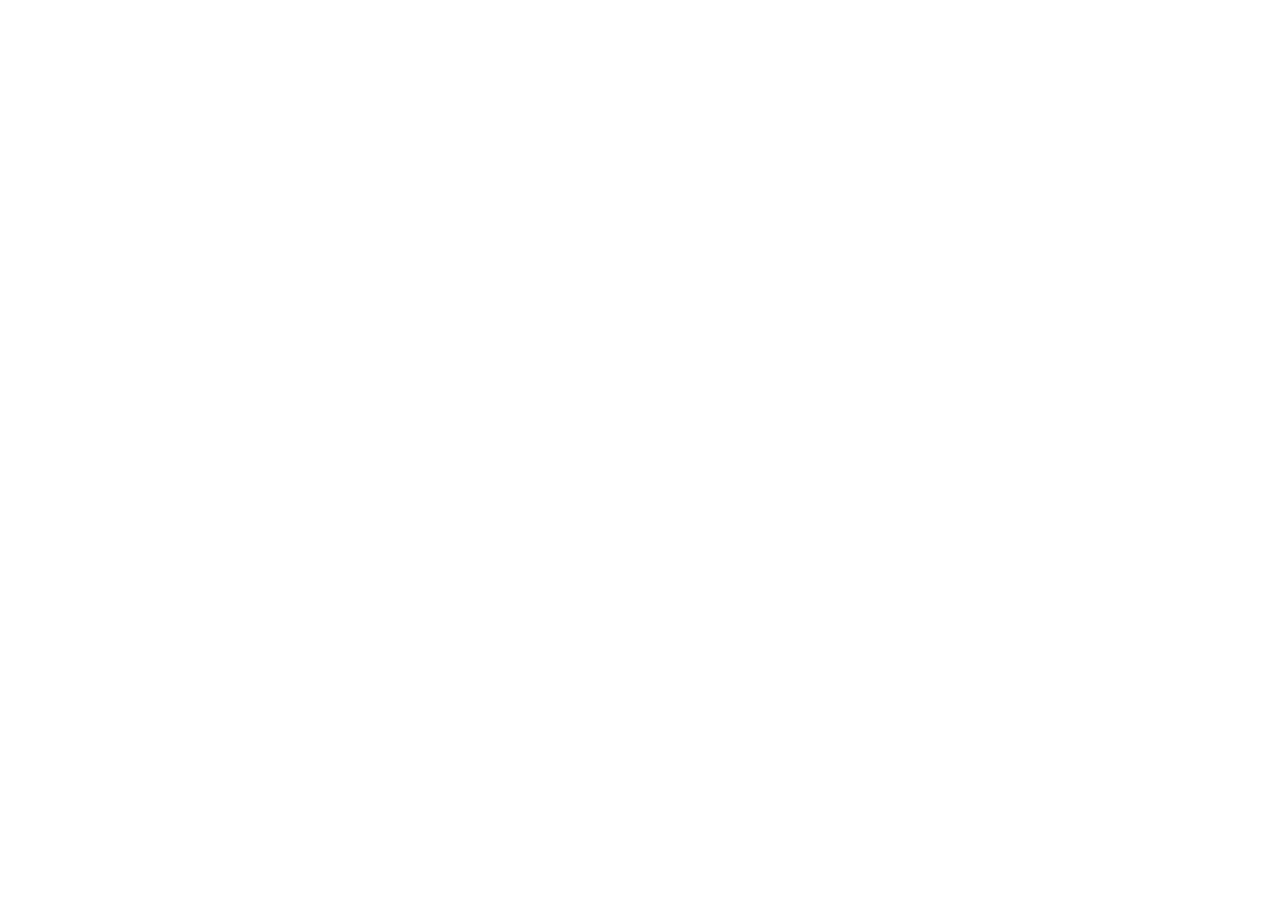
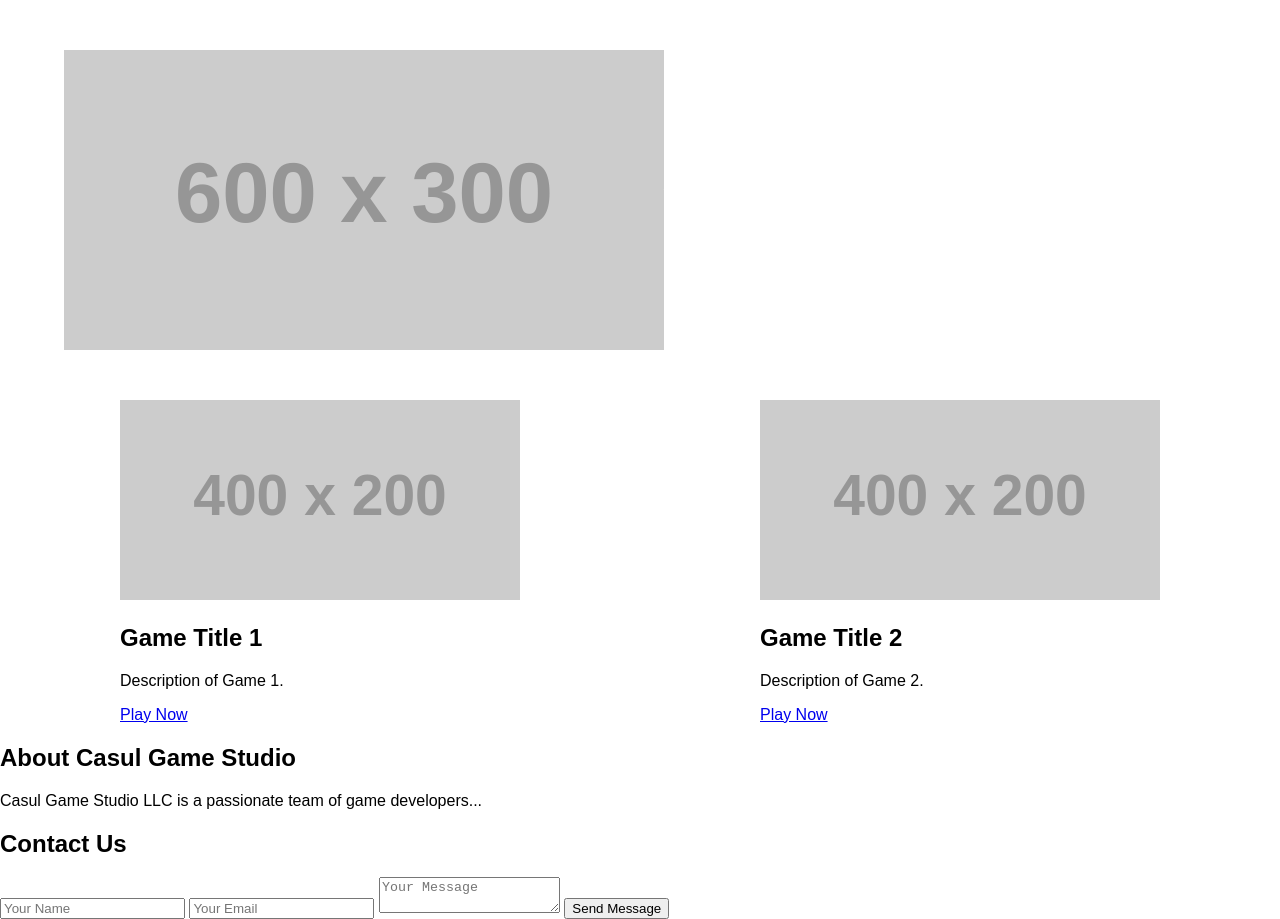
Before and after one commit to CasulScrub/CasulScrub.github.io, a plain HTML site: page index.html in a window 1280 px wide. Before the commit the page ends 800 px from the top, so only its background shows below. Drawn offline with Linux system fonts and the light colour scheme; placeholder pictures from the web are drawn by us.

Commit message:
more css test

```diff
--- a/index.html
+++ b/index.html
@@ -7,22 +7,44 @@
 <body>
     <!-- Hero Banner Section -->
     <header class="hero">
-        <!-- Your hero banner content, e.g., studio logo and tagline -->
+        <img src="https://via.placeholder.com/600x300" alt="Studio Logo">
+        <h1>Welcome to Casul Game Studio LLC</h1>
     </header>
 
     <!-- Game Showcases Section -->
     <section class="games">
-        <!-- Game cards or thumbnails with images, descriptions, and links -->
+        <div class="game-card">
+            <img src="https://via.placeholder.com/400x200" alt="Game 1">
+            <h2>Game Title 1</h2>
+            <p>Description of Game 1.</p>
+            <a href="#">Play Now</a>
+        </div>
+
+        <div class="game-card">
+            <img src="https://via.placeholder.com/400x200" alt="Game 2">
+            <h2>Game Title 2</h2>
+            <p>Description of Game 2.</p>
+            <a href="#">Play Now</a>
+        </div>
+
+        <!-- Add more game cards here -->
     </section>
 
     <!-- About Us Section -->
     <section class="about">
-        <!-- Information about your studio, team, and mission -->
+        <h2>About Casul Game Studio</h2>
+        <p>Casul Game Studio LLC is a passionate team of game developers...</p>
     </section>
 
     <!-- Contact Form Section -->
     <section class="contact">
-        <!-- Contact form to allow users to get in touch -->
+        <h2>Contact Us</h2>
+        <form>
+            <input type="text" placeholder="Your Name">
+            <input type="email" placeholder="Your Email">
+            <textarea placeholder="Your Message"></textarea>
+            <button type="submit">Send Message</button>
+        </form>
     </section>
 </body>
 </html>
```
